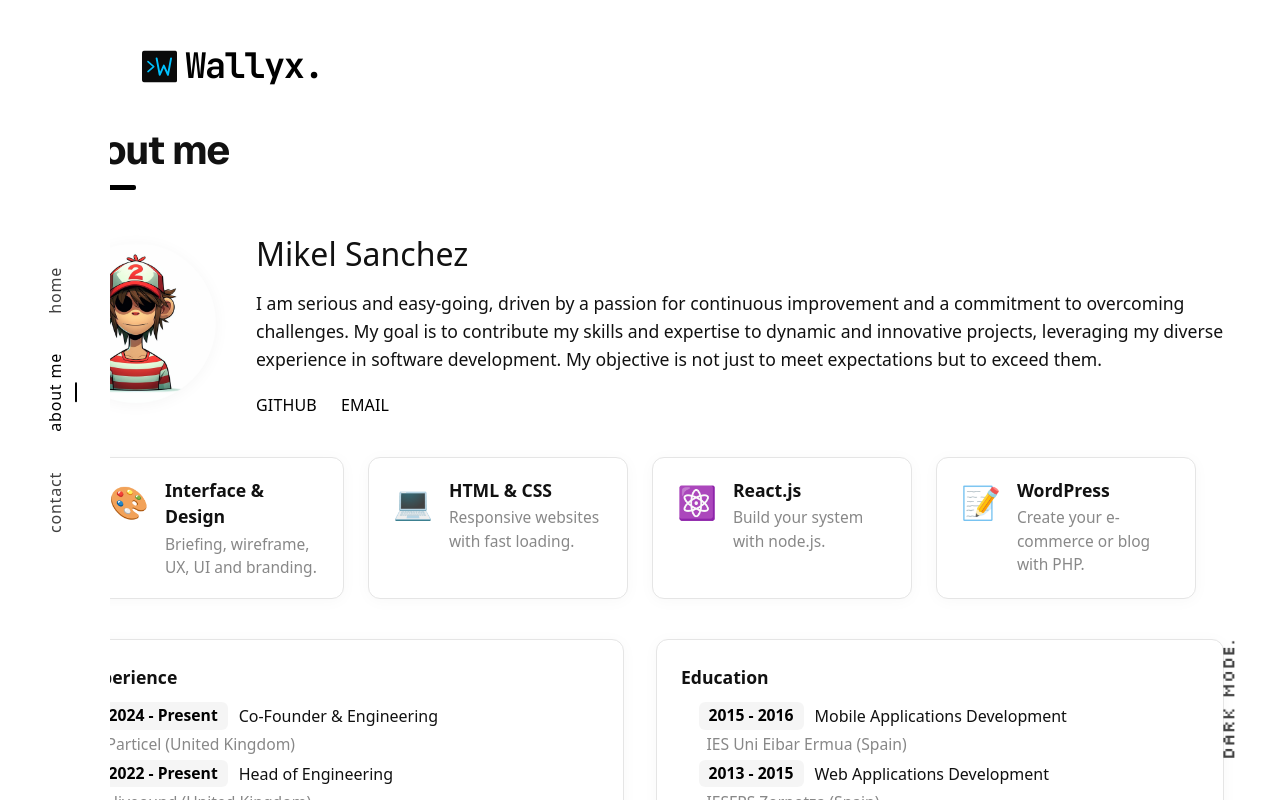
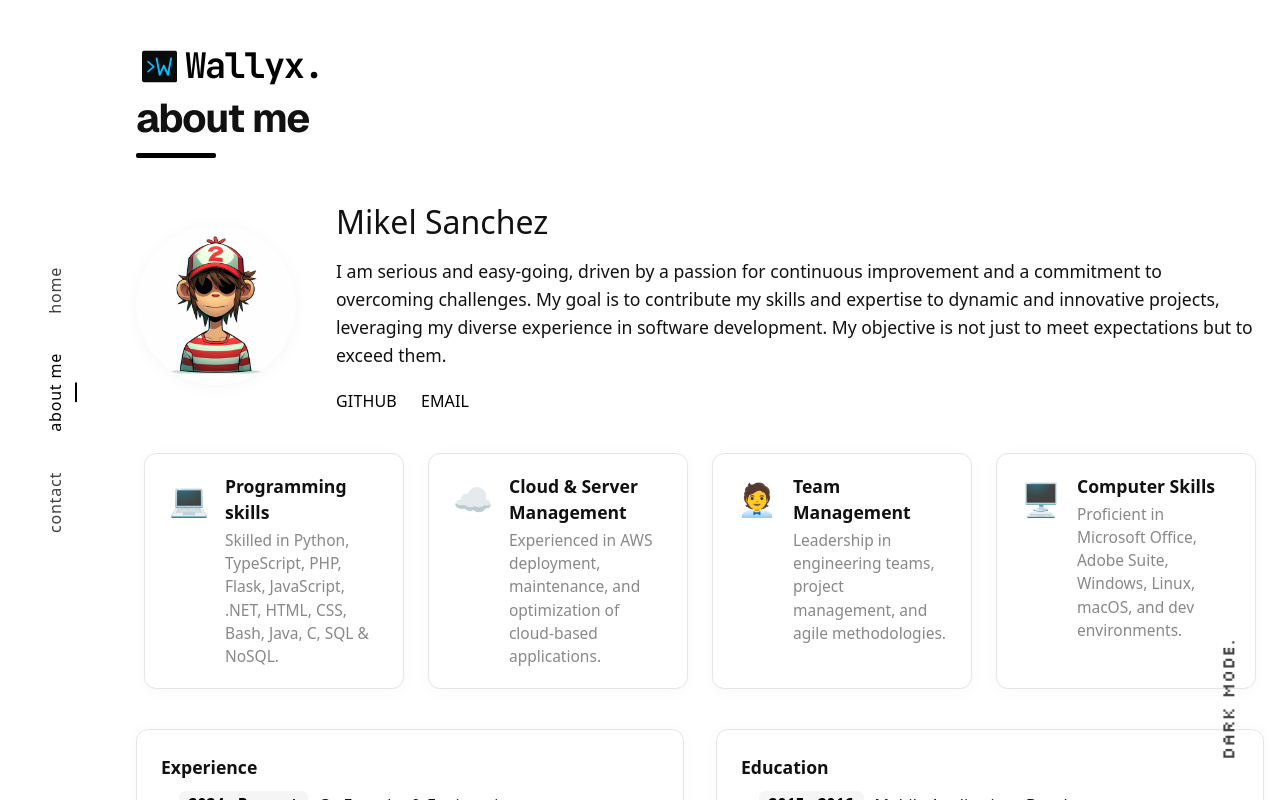
Before and after one commit to NotTheRealWallyx/notrealwallyx.github.io, a Next.js app: page /about in a window 1280 px wide. Shown: the top 800 px of the page. Built offline with nearby package versions, Linux system fonts and the light colour scheme.

Commit message:
more updates on the about me section + background color fixes

```diff
--- a/app/about/about.css
+++ b/app/about/about.css
@@ -203,6 +203,18 @@
   vertical-align: middle;
 }
 
+body {
+  background: var(--bg);
+}
+
+body.dark {
+  background: var(--bg);
+}
+
+body:not(.dark) {
+  background: var(--bg);
+}
+
 /* Responsive: stack on small screens */
 @media (max-width: 900px) {
   .about-main {
@@ -240,4 +252,18 @@
   .about-container {
     padding: 1.2rem 0.5rem 2rem 0.5rem;
   }
+  .about-desc {
+    padding-left: 1.2rem;
+    padding-right: 1.2rem;
+  }
+  .about-main {
+    padding-left: 1.2rem;
+    padding-right: 1.2rem;
+  }
 }
+
+@media (min-width: 600px) and (max-width: 1400px) {
+  .about-container {
+    margin-left: 120px; /* Adjust this value to match your sidebar width */
+  }
+}
--- a/app/about/page.tsx
+++ b/app/about/page.tsx
@@ -5,7 +5,7 @@ import Image from 'next/image';
 
 export default function About() {
   return (
-    <div className="about-container" style={{ marginTop: '4.5rem' }}>
+    <div className="about-container" style={{ paddingTop: '5.5rem' }}>
       <section className="about-header">
         <h1 className="about-title about-desc-geist">
           about me
@@ -46,39 +46,42 @@ export default function About() {
       </section>
       <section className="about-skills-row">
         <div className="about-skill-card">
-          {/* Replace with your own SVG/icon */}
-          <span className="about-skill-icon">🎨</span>
+          <span className="about-skill-icon">💻</span>
           <div>
-            <div className="about-skill-title">Interface &amp; Design</div>
+            <div className="about-skill-title">Programming skills</div>
             <div className="about-skill-desc">
-              Briefing, wireframe, UX, UI and branding.
+              Skilled in Python, TypeScript, PHP, Flask, JavaScript, .NET, HTML,
+              CSS, Bash, Java, C, SQL & NoSQL.
             </div>
           </div>
         </div>
         <div className="about-skill-card">
-          <span className="about-skill-icon">💻</span>
+          <span className="about-skill-icon">☁️</span>
           <div>
-            <div className="about-skill-title">HTML &amp; CSS</div>
+            <div className="about-skill-title">Cloud & Server Management</div>
             <div className="about-skill-desc">
-              Responsive websites with fast loading.
+              Experienced in AWS deployment, maintenance, and optimization of
+              cloud-based applications.
             </div>
           </div>
         </div>
         <div className="about-skill-card">
-          <span className="about-skill-icon">⚛️</span>
+          <span className="about-skill-icon">🧑‍💼</span>
           <div>
-            <div className="about-skill-title">React.js</div>
+            <div className="about-skill-title">Team Management</div>
             <div className="about-skill-desc">
-              Build your system with node.js.
+              Leadership in engineering teams, project management, and agile
+              methodologies.
             </div>
           </div>
         </div>
         <div className="about-skill-card">
-          <span className="about-skill-icon">📝</span>
+          <span className="about-skill-icon">🖥️</span>
           <div>
-            <div className="about-skill-title">WordPress</div>
+            <div className="about-skill-title">Computer Skills</div>
             <div className="about-skill-desc">
-              Create your e-commerce or blog with PHP.
+              Proficient in Microsoft Office, Adobe Suite, Windows, Linux,
+              macOS, and dev environments.
             </div>
           </div>
         </div>
--- a/app/contact/contact.css
+++ b/app/contact/contact.css
@@ -1,3 +1,7 @@
+body {
+  background: var(--bg);
+}
+
 .contact-container {
   display: flex;
   flex-direction: column;
--- a/app/page.css
+++ b/app/page.css
@@ -119,6 +119,7 @@ body {
   justify-content: center;
   position: relative;
   box-sizing: border-box;
+  background: var(--bg);
 }
 
 .center-content {
@@ -131,6 +132,7 @@ body {
   z-index: 1;
   text-align: center;
   box-sizing: border-box;
+  background: var(--bg);
 }
 
 .headline {
--- a/archive/index.html
+++ b/archive/index.html
@@ -105,6 +105,7 @@
             align-items: center;
             justify-content: center;
             position: relative;
+            background: var(--bg);
         }
 
         .center-content {
@@ -115,6 +116,7 @@
             width: 100vw;
             position: relative;
             z-index: 1;
+            background: var(--bg);
         }
 
         .headline {
--- a/archive/resume.html
+++ b/archive/resume.html
@@ -335,19 +335,6 @@
                                 </div>
                             </li>
                             <li>
-                                <div class="name">HTML / CSS</div>
-                                <div class="progress">
-                                    <div class="percentage" style="width: 95%;">
-                                        <span class="percent">95%</span>
-                                    </div>
-                                    <span>95%</span>
-                                    <div class="slice">
-                                        <div class="bar"></div>
-                                        <div class="fill"></div>
-                                    </div>
-                                </div>
-                            </li>
-                            <li>
                                 <div class="name">C / C#</div>
                                 <div class="progress">
                                     <div class="percentage" style="width: 70%;">
--- a/archive/src/styles/dark.css
+++ b/archive/src/styles/dark.css
@@ -32,7 +32,7 @@ textarea:focus:-ms-input-placeholder {
 
 body,
 .container .line {
-  background: #26262d;
+  background: var(--bg);
 }
 
 table,
@@ -91,7 +91,7 @@ header.fixed,
 header.opened,
 .footer.fixed,
 footer {
-  background: #31313a;
+  background: var(--bg);
 }
 
 .mfp-close-btn-in .mfp-close {
--- a/archive/src/styles/styles-layout.css
+++ b/archive/src/styles/styles-layout.css
@@ -17,7 +17,7 @@ header {
   width: 100%;
   z-index: 100;
   text-align: right;
-  background: #ffffff;
+  background: var(--bg);
   opacity: 1;
   visibility: visible;
   transition: all 0.6s ease 0s;
@@ -555,7 +555,7 @@ footer {
   left: 0;
   padding: 15px 60px 30px;
   width: 100%;
-  background: #ffffff;
+  background: var(--bg);
   z-index: 100;
   opacity: 1;
   visibility: visible;
--- a/archive/src/styles/styles-template.css
+++ b/archive/src/styles/styles-template.css
@@ -26,7 +26,7 @@ body {
   font-family: 'Roboto Mono';
   font-size: 13px;
   color: #363636;
-  background: #fff;
+  background: var(--bg);
   letter-spacing: 0;
   font-weight: 400;
 }
@@ -59,7 +59,7 @@ body.loaded .section {
   position: relative;
   margin: 30px;
   overflow: hidden;
-  background: #ffffff;
+  background: var(--bg);
 }
 
 @media (max-width: 840px) {
--- a/archive/src/styles/styles.css
+++ b/archive/src/styles/styles.css
@@ -24,7 +24,7 @@ body {
   font-family: 'Roboto Mono';
   font-size: 13px;
   color: #363636;
-  background: #fff;
+  background: var(--bg);
   letter-spacing: 0;
   font-weight: 400;
 }
@@ -65,7 +65,7 @@ body.loaded .section {
   position: relative;
   margin: 30px;
   overflow: hidden;
-  background: #ffffff;
+  background: var(--bg);
 }
 
 @media (max-width: 840px) {
```
